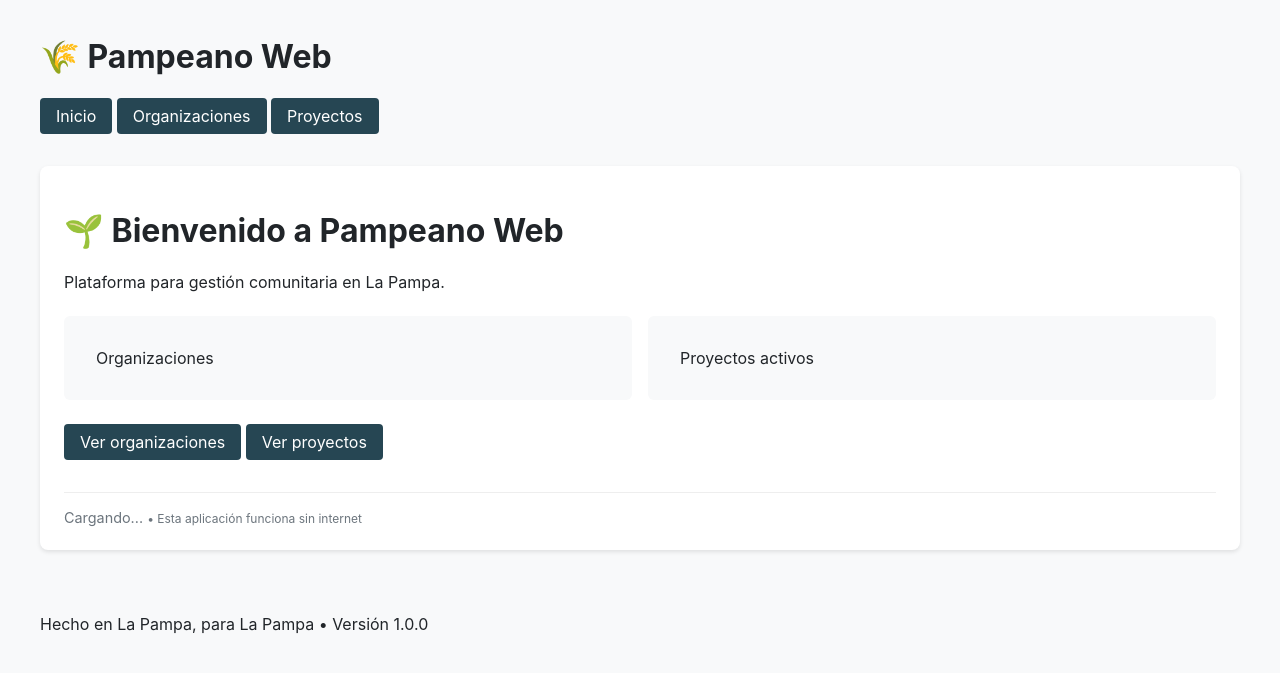
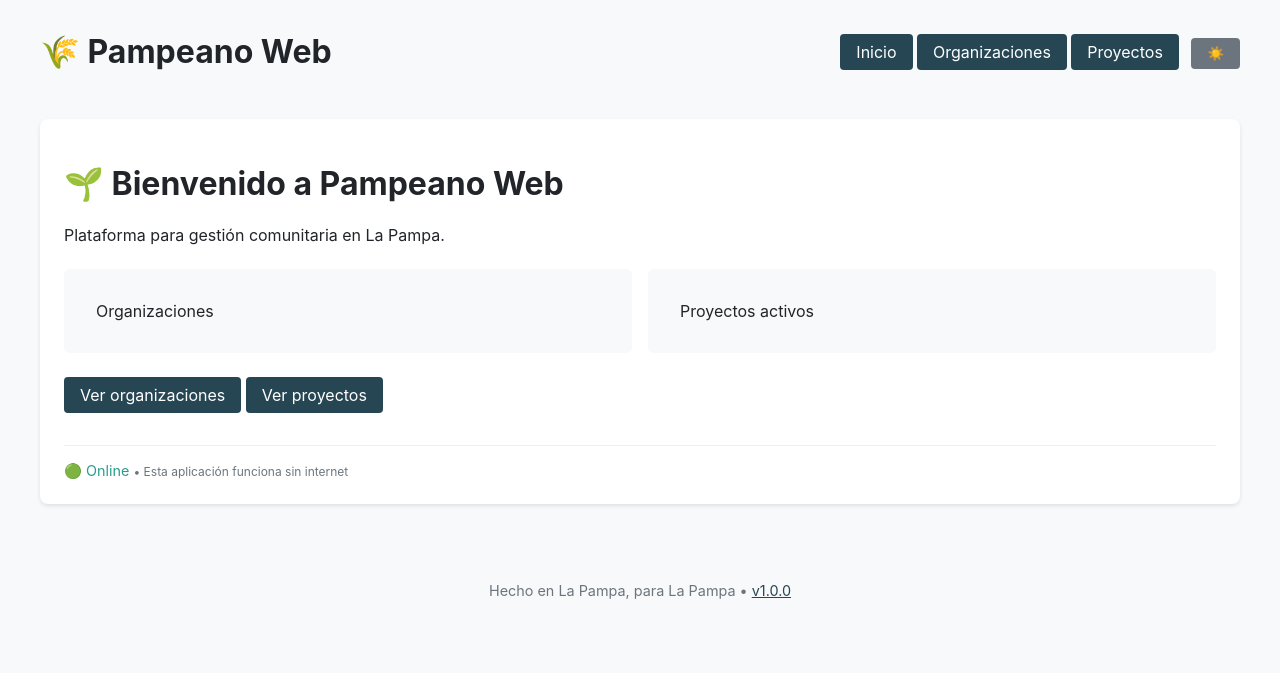
Before and after one commit to hernan2975/pampeano-web, a FastAPI app: template frontend/templates/index.html in a window 1280 px wide. Shown: the top 673 px of the page. Run offline with FastAPI, Linux system fonts and the light colour scheme; the template is opened without the code that fills it, so the values that code supplies are empty; parts of the project's set-up code (start-up, migrations or seed data) failed here and were passed over.

Commit message:
Update base.html

```diff
--- a/frontend/templates/base.html
+++ b/frontend/templates/base.html
@@ -1,29 +1,58 @@
 <!DOCTYPE html>
-<html lang="es">
+<html lang="es" x-data="{ darkMode: localStorage.getItem('darkMode') === 'true' }"
+      :class="{ 'dark': darkMode }">
 <head>
     <meta charset="UTF-8">
     <meta name="viewport" content="width=device-width, initial-scale=1.0">
     <title>{% block title %}Pampeano Web{% endblock %}</title>
     <link rel="stylesheet" href="/static/css/main.css">
-    <script src="/static/js/htmx.min.js" defer></script>
-    <script src="/static/js/alpine.min.js" defer></script>
+    <link rel="icon" href="/static/icons/organizacion.svg">
 </head>
 <body>
     <header class="container">
-        <h1>🌾 Pampeano Web</h1>
-        <nav>
-            <a href="/" class="btn">Inicio</a>
-            <a href="/organizaciones" class="btn">Organizaciones</a>
-            <a href="/proyectos" class="btn">Proyectos</a>
-        </nav>
+        <div style="display: flex; justify-content: space-between; align-items: center; padding: 1rem 0;">
+            <h1 style="margin: 0;">
+                <a href="/" style="text-decoration: none; color: inherit;">
+                    🌾 Pampeano Web
+                </a>
+            </h1>
+
+            <nav>
+                <a href="/" class="btn {% if request.url.path == '/' %}btn-active{% endif %}">Inicio</a>
+                <a href="/organizaciones" class="btn {% if '/organizaciones' in request.url.path %}btn-active{% endif %}">Organizaciones</a>
+                <a href="/proyectos" class="btn {% if '/proyectos' in request.url.path %}btn-active{% endif %}">Proyectos</a>
+
+                <button @click="darkMode = !darkMode; localStorage.setItem('darkMode', darkMode)"
+                        class="btn" style="background: #6c757d; margin-left: 0.5rem;">
+                    {{ '☀️' if not dark_mode else '🌙' }}
+                </button>
+            </nav>
+        </div>
     </header>
 
-    <main class="container">
+    <main class="container" id="main-content">
         {% block content %}{% endblock %}
     </main>
 
     <footer class="container">
-        <p>Hecho en La Pampa, para La Pampa • Versión 1.0.0</p>
+        <p style="text-align: center; padding: 1rem 0; color: #6c757d; font-size: 0.9rem;">
+            Hecho en La Pampa, para La Pampa •
+            <a href="https://github.com/colectivo-pampeano/pampeano-web"
+               style="color: #264653;">v1.0.0</a>
+        </p>
     </footer>
+
+    <script src="/static/js/htmx.min.js"></script>
+    <script src="/static/js/alpine.min.js"></script>
+    <script src="/static/js/main.js"></script>
+
+    {% block scripts %}{% endblock %}
 </body>
 </html>
+
+<style>
+.btn-active {
+    background: #1d3540 !important;
+    box-shadow: 0 2px 4px rgba(38, 70, 83, 0.3);
+}
+</style>
```
